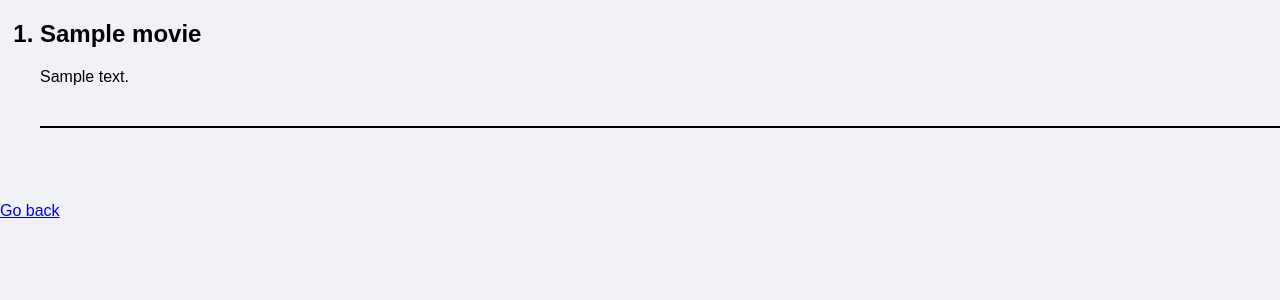
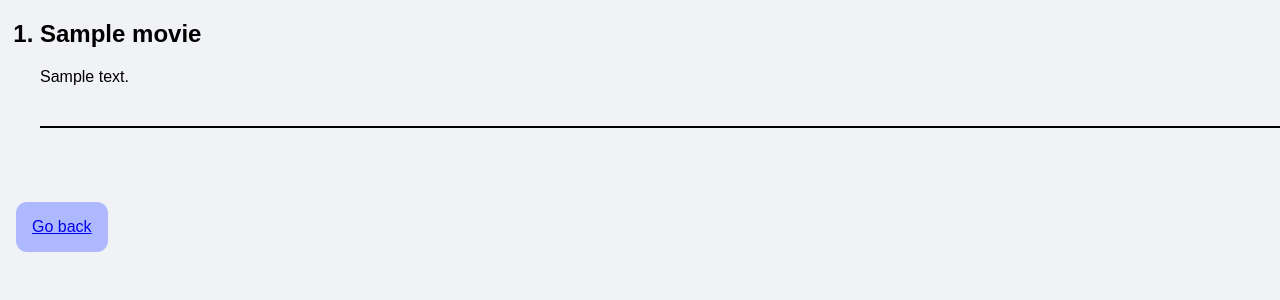
Before and after one commit to SamuelHellqvist/Film_finder_project_tnm108, a Flask app: template combined_classifier/app/templates/results.html in a window 1280 px wide. Shown: the part 119-419 px from the top of the page. Run offline with Flask 3, Linux system fonts and the light colour scheme; the template is opened without the code that fills it: most values are stand-ins (such as "Sample title", 1, 10 or a date in 2020); parts of the project's set-up code (start-up, migrations or seed data) failed here and were passed over.

Commit message:
some easy css changes
making it look a little better

```diff
--- a/combined_classifier/app/static/style.css
+++ b/combined_classifier/app/static/style.css
@@ -35,15 +35,28 @@ form{
 }
 
 form input{
+  border-radius: 0.5rem;
   width: 50%;
   height: 3rem;
+  padding: 1rem;
 }
 
 form button{
   background-color: var(--color-periwinkle);
-  font-size: 1rem;
+  font-size: 2rem;
   margin-top: 1rem;
   font-weight: bold;
+  border-radius: 0.5rem;
+}
+
+form button:hover{
+  /* background-color: var(--color-cornflower-blue); */
+  cursor: pointer;
+}
+
+form button:active{
+  color: red;
+  background-color: var(--color-cornflower-blue);
 }
 
 ol strong{
@@ -67,3 +80,12 @@ ol li::marker {
   background: #000;
   margin: 40px 0;
 }
+
+.homebtn{
+  background-color: var(--color-periwinkle);
+  color: var(--color-persian-indigo);
+  padding: 1rem;
+  margin: 1rem;
+  width: fit-content;
+  border-radius: 0.7rem;
+}
--- a/combined_classifier/app/templates/results.html
+++ b/combined_classifier/app/templates/results.html
@@ -25,6 +25,8 @@
     {% endfor %}
     </ol>
 
-    <a href="/">Go back</a>
+    <div class="homebtn">
+        <a href="/">Go back</a>
+    </div>
 </body>
 </html>
```
